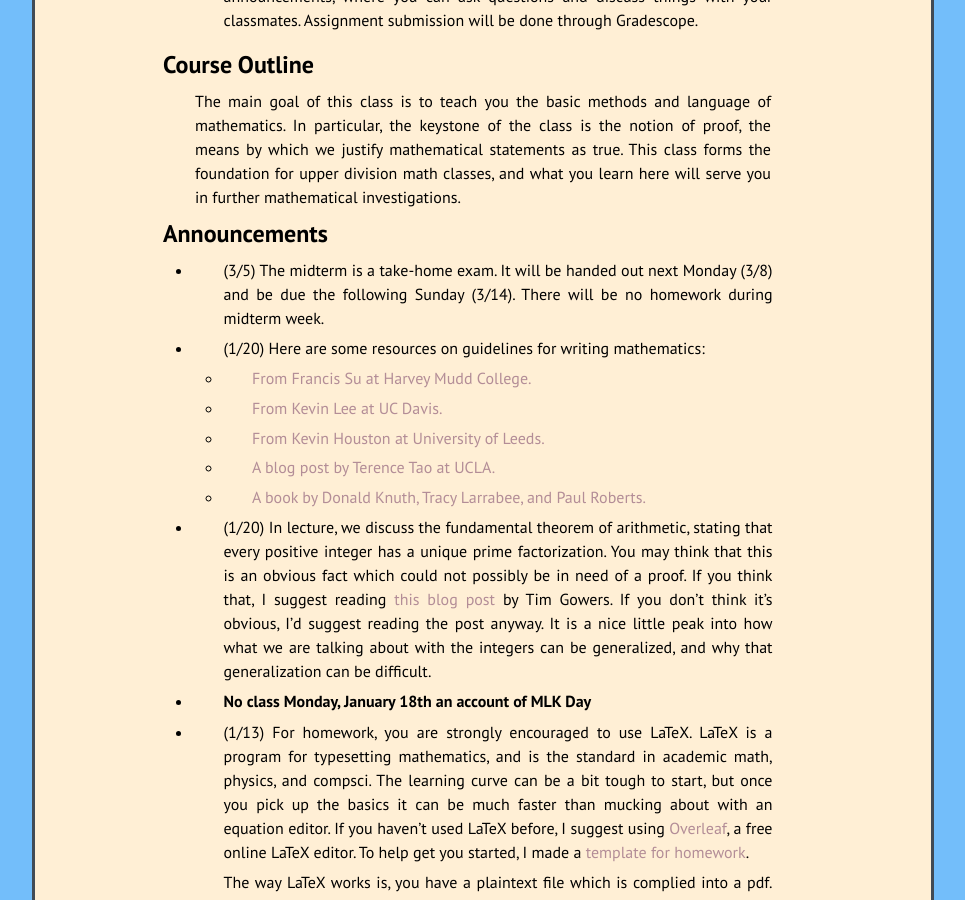
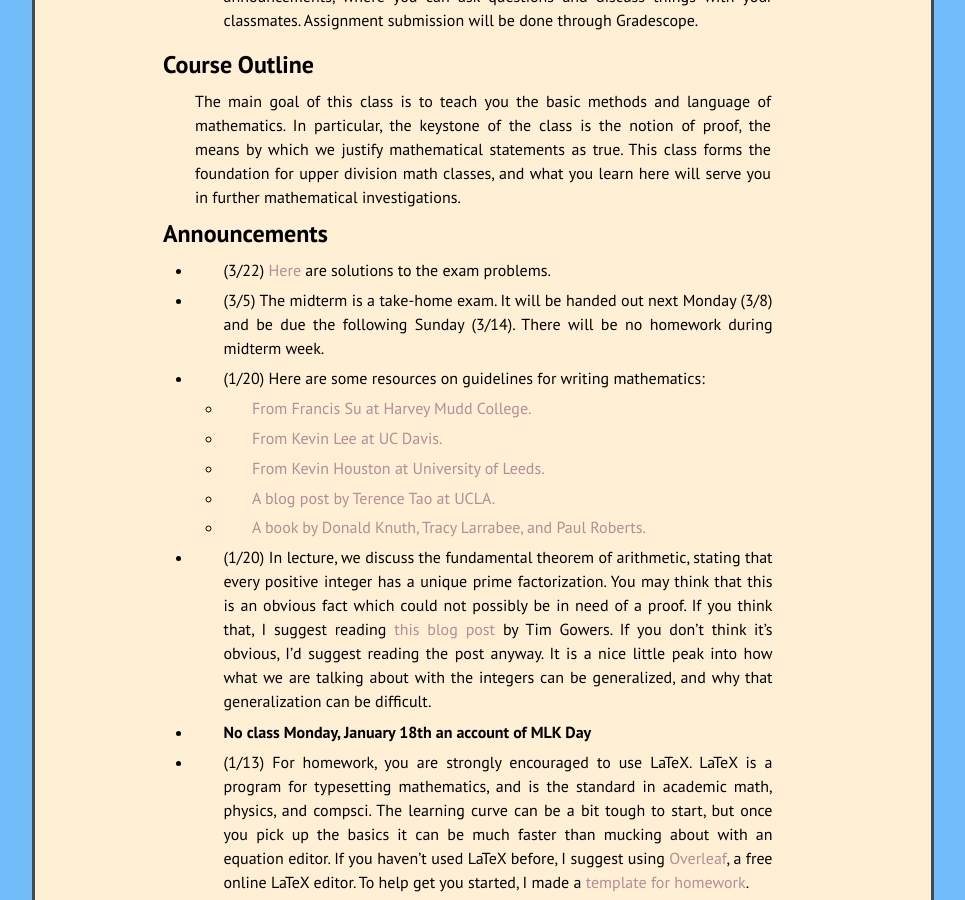
Before and after one commit to kamerynjw/kamerynjw.github.io, a Jekyll site: the page built from teaching/2021/math321.md, in a window 1280 px wide and 900 px high, scrolled down 395 px. Shown: the whole window, without its empty margins (157-1122 px from the left). Built offline with Jekyll 4.4.1, drawn with Linux system fonts in a browser that asks for light colours; nearby versions of some CDN libraries; formulas are drawn with MathJax 3.

Commit message:
forgot a git add

```diff
--- a/teaching/2021/math321.md
+++ b/teaching/2021/math321.md
@@ -21,6 +21,8 @@ The main goal of this class is to teach you the basic methods and language of ma
 
 Announcements
 -------------
+
+* (3/22) [Here]({{ page.url}}sol.pdf) are solutions to the exam problems.
 
 * (3/5) The midterm is a take-home exam. It will be handed out next Monday (3/8) and be due the following Sunday (3/14). There will be no homework during midterm week.
 
```
